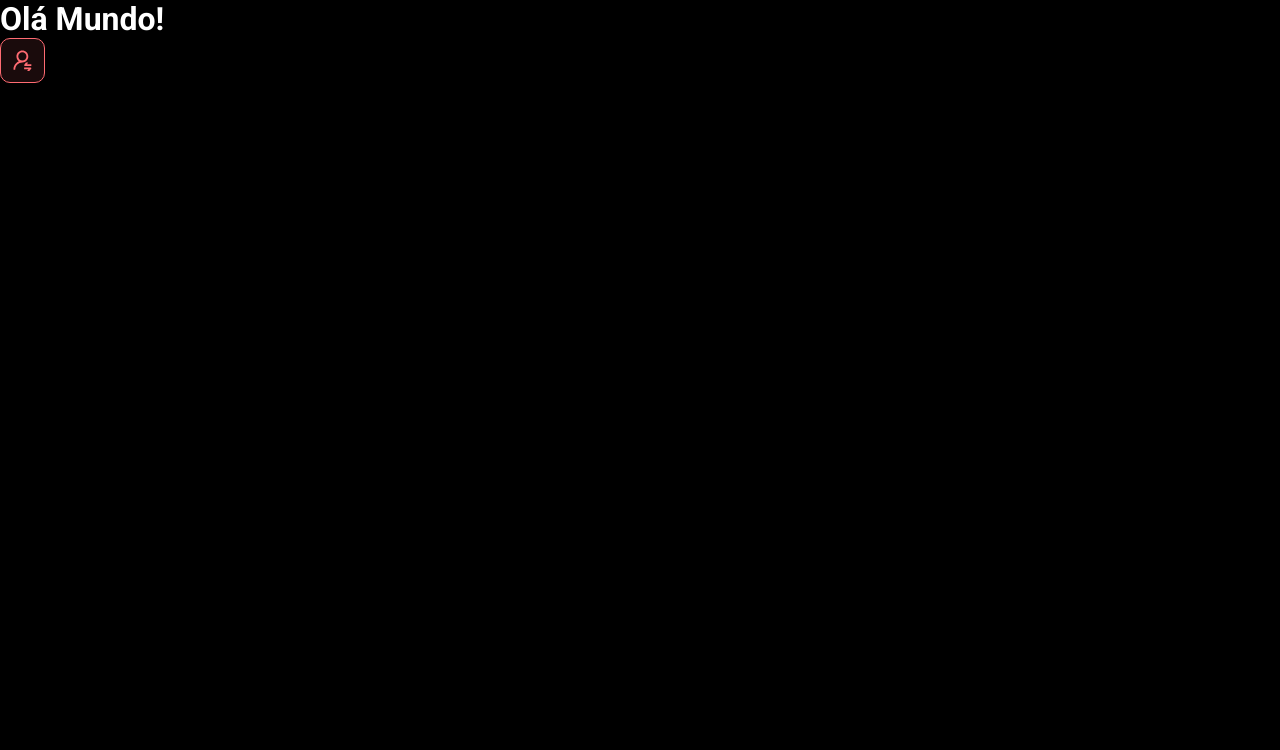
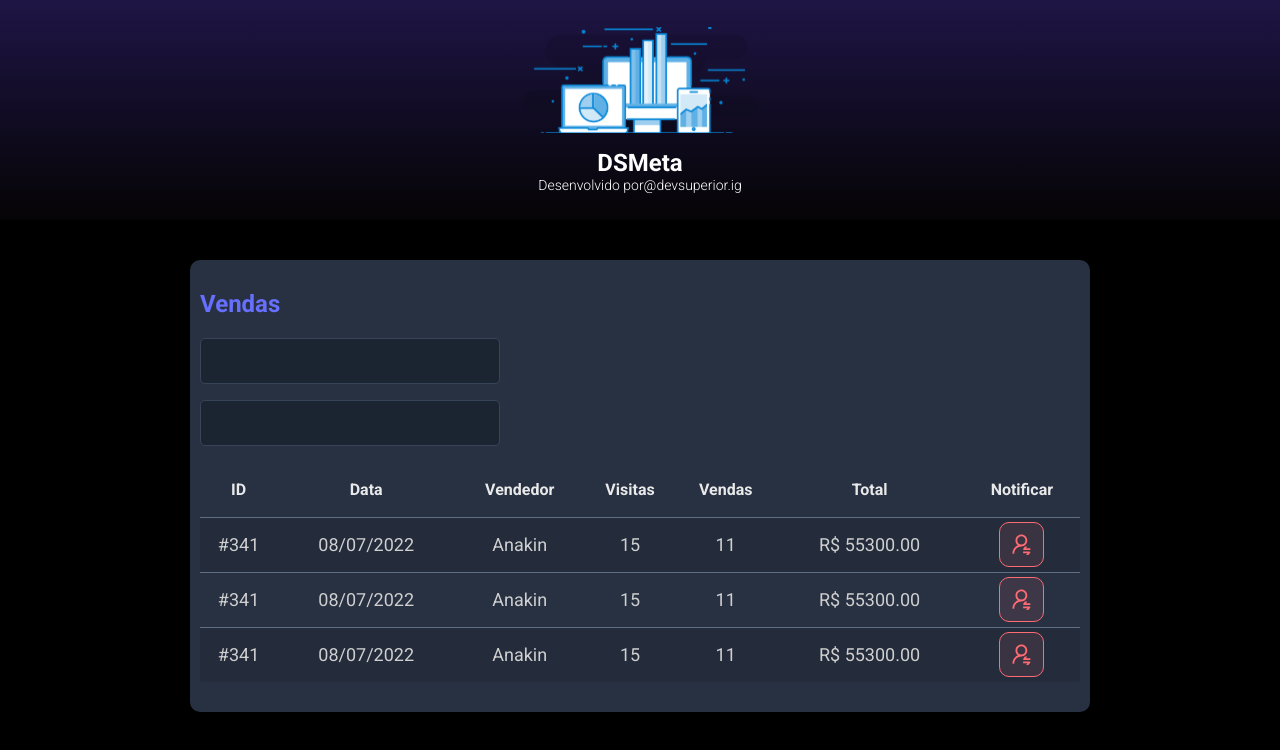
Before and after one commit to Kinnuh/dsmeta, a React (Vite) app in the folder frontend/: page / in a window 1280 px wide. Shown: the top 750 px of the page. Built offline with nearby package versions, Linux system fonts and the light colour scheme.

Commit message:
Other components

```diff
--- a/frontend/src/App.tsx
+++ b/frontend/src/App.tsx
@@ -1,10 +1,17 @@
-import NotificationButton from "./components/NotificationButton"
-
+import NotificationButton from "./components/notification"
+import Header from "./components/Header"
+import SalesCard from "./components/SalesCard"
 function App() {
   return (
     <>
-      <h1>Olá Mundo!</h1>
-      <NotificationButton />
+      <Header />
+      <main>
+        <section id="sales">
+          <div className="dsmeta-container">
+            <SalesCard />
+          </div>
+        </section>
+      </main>
     </>
   )
 }
--- /dev/null
+++ b/frontend/src/components/Header/index.tsx
@@ -0,0 +1,19 @@
+import logo from '../../assets/img/logo.svg'
+import './styles.css'
+function Header() {
+    return (
+        <>
+            <header>
+                <div className="dsmeta-logo-container">
+                    <img src={logo} alt="DSMeta" />
+                    <h1>DSMeta</h1>
+                    <p>
+                        Desenvolvido por
+                        <a href="https://www.instagram.com/devsuperior.ig">@devsuperior.ig</a>
+                    </p>
+                </div>
+            </header></>
+    )
+}
+
+export default Header
--- /dev/null
+++ b/frontend/src/components/Header/styles.css
@@ -0,0 +1,27 @@
+header {
+    background: linear-gradient(180deg, #1e1545 0%, #050405 100%);
+    height: 220px;
+    display: flex;
+    align-items: center;
+    justify-content: center;
+}
+
+.dsmeta-logo-container {
+    display: flex;
+    flex-direction: column;
+    align-items: center;
+}
+
+.dsmeta-logo-container img {
+    width: 235px;
+}
+
+.dsmeta-logo-container h1 {
+    margin-top: 15px;
+    font-size: 24px;
+}
+
+.dsmeta-logo-container p {
+    font-size: 14px;
+    font-weight: 300;
+}
--- /dev/null
+++ b/frontend/src/components/SalesCard/index.tsx
@@ -0,0 +1,81 @@
+import NotificationButton from '../notification'
+import './styles.css'
+
+function SalesCard() {
+    return (
+        <>
+            <div className="dsmeta-card">
+                <h2 className="dsmeta-sales-title">Vendas</h2>
+                <div>
+                    <div className="dsmeta-form-control-container">
+                        <input className="dsmeta-form-control" type="text" />
+                    </div>
+                    <div className="dsmeta-form-control-container">
+                        <input className="dsmeta-form-control" type="text" />
+                    </div>
+                </div>
+
+                <div>
+                    <table className="dsmeta-sales-table">
+                        <thead>
+                            <tr>
+                                <th className="show992">ID</th>
+                                <th className="show576">Data</th>
+                                <th>Vendedor</th>
+                                <th className="show992">Visitas</th>
+                                <th className="show992">Vendas</th>
+                                <th>Total</th>
+                                <th>Notificar</th>
+                            </tr>
+                        </thead>
+                        <tbody>
+                            <tr>
+                                <td className="show992">#341</td>
+                                <td className="show576">08/07/2022</td>
+                                <td>Anakin</td>
+                                <td className="show992">15</td>
+                                <td className="show992">11</td>
+                                <td>R$ 55300.00</td>
+                                <td>
+                                    <div className="dsmeta-red-btn-container">
+                                        <NotificationButton />
+                                    </div>
+                                </td>
+                            </tr>
+                            <tr>
+                                <td className="show992">#341</td>
+                                <td className="show576">08/07/2022</td>
+                                <td>Anakin</td>
+                                <td className="show992">15</td>
+                                <td className="show992">11</td>
+                                <td>R$ 55300.00</td>
+                                <td>
+                                    <div className="dsmeta-red-btn-container">
+                                        <NotificationButton />
+                                    </div>
+                                </td>
+                            </tr>
+                            <tr>
+                                <td className="show992">#341</td>
+                                <td className="show576">08/07/2022</td>
+                                <td>Anakin</td>
+                                <td className="show992">15</td>
+                                <td className="show992">11</td>
+                                <td>R$ 55300.00</td>
+                                <td>
+                                    <div className="dsmeta-red-btn-container">
+                                        <NotificationButton />
+                                    </div>
+                                </td>
+                            </tr>
+                        </tbody>
+
+                    </table>
+                </div>
+
+            </div>
+        </>
+    )
+}
+
+export default SalesCard
--- /dev/null
+++ b/frontend/src/components/SalesCard/styles.css
@@ -0,0 +1,97 @@
+.dsmeta-card {
+    background-color: #283142;
+    border-radius: 10px;
+    padding: 30px 10px;
+}
+
+.dsmeta-sales-title {
+    color: #676fff;
+    font-size: 24px;
+    margin-bottom: 20px;
+}
+
+.dsmeta-form-control-container {
+    margin-bottom: 16px;
+    max-width: 300px;
+}
+
+.dsmeta-form-control {
+    width: 100%;
+    height: 46px;
+    background-color: #1b2531;
+    border: 1px solid #384459;
+    border-radius: 5px;
+    color: #9aaabe;
+    padding: 0 20px;
+    font-size: 18px;
+}
+
+.dsmeta-sales-table {
+    width: 100%;
+    border-spacing: 0;
+    border-collapse: collapse;
+}
+
+.dsmeta-sales-table thead {
+    height: 55px;
+    font-size: 16px;
+    color: #e9e9e9;
+    font-weight: 700;
+}
+
+.dsmeta-sales-table tbody {
+    font-size: 14px;
+    font-weight: 400;
+    color: #cfcfcf;
+    text-align: center;
+}
+
+.dsmeta-sales-table tbody tr {
+    height: 74px;
+    border-top: 1px solid #5f6e82;
+}
+
+.dsmeta-sales-table tbody tr:hover>td {
+    background-color: #384459;
+}
+
+.dsmeta-sales-table tbody tr:nth-child(odd) {
+    background-color: #242c3b;
+}
+
+.dsmeta-red-btn-container {
+    display: flex;
+    justify-content: center;
+}
+
+.show576 {
+    display: none;
+}
+
+.show992 {
+    display: none;
+}
+
+@media (min-width: 576px) {
+    .show576 {
+        display: table-cell;
+    }
+
+    .dsmeta-card {
+        padding: 35px;
+    }
+
+    .dsmeta-sales-table tbody tr {
+        height: 55px;
+    }
+
+    .dsmeta-sales-table tbody {
+        font-size: 18px;
+    }
+}
+
+@media (min-width: 992px) {
+    .show992 {
+        display: table-cell;
+    }
+}
--- a/frontend/src/index.css
+++ b/frontend/src/index.css
@@ -20,34 +20,6 @@
   text-decoration: none;
 }
 
-header {
-  background: linear-gradient(180deg, #102347 0%, #181818 100%);
-  height: 220px;
-  display: flex;
-  align-items: center;
-  justify-content: center;
-}
-
-.dsmeta-logo-container {
-  display: flex;
-  flex-direction: column;
-  align-items: center;
-}
-
-.dsmeta-logo-container img {
-  width: 235px;
-}
-
-.dsmeta-logo-container h1 {
-  margin-top: 15px;
-  font-size: 24px;
-}
-
-.dsmeta-logo-container p {
-  font-size: 14px;
-  font-weight: 300;
-}
-
 .dsmeta-card {
   background-color: #283142;
   border-radius: 10px;
@@ -63,111 +35,3 @@
 #sales {
   padding: 40px 10px;
 }
-
-.dsmeta-sales-title {
-  color: #676fff;
-  font-size: 24px;
-  margin-bottom: 20px;
-}
-
-.dsmeta-form-control-container {
-  margin-bottom: 16px;
-  max-width: 300px;
-}
-
-.dsmeta-form-control {
-  width: 100%;
-  height: 46px;
-  background-color: #1b2531;
-  border: 1px solid #384459;
-  border-radius: 5px;
-  color: #9aaabe;
-  padding: 0 20px;
-  font-size: 18px;
-}
-
-.dsmeta-sales-table {
-  width: 100%;
-  border-spacing: 0;
-  border-collapse: collapse;
-}
-
-.dsmeta-sales-table thead {
-  height: 55px;
-  font-size: 16px;
-  color: #e9e9e9;
-  font-weight: 700;
-}
-
-.dsmeta-sales-table tbody {
-  font-size: 14px;
-  font-weight: 400;
-  color: #cfcfcf;
-  text-align: center;
-}
-
-.dsmeta-sales-table tbody tr {
-  height: 74px;
-  border-top: 1px solid #5f6e82;
-}
-
-.dsmeta-sales-table tbody tr:hover > td {
-  background-color: #384459;
-}
-
-.dsmeta-sales-table tbody tr:nth-child(odd) {
-  background-color: #242c3b;
-}
-
-.dsmeta-red-btn-container {
-    display: flex;
-    justify-content: center;
-}
-
-.dsmeta-red-btn {
-  height: 45px;
-  width: 45px;
-  background: rgba(255, 107, 114, 0.1);
-  border: 1px solid #ff6b72;
-  border-radius: 10px;
-  display: flex;
-  align-items: center;
-  justify-content: center;
-  cursor: pointer;
-}
-
-.dsmeta-red-btn img {
-    width: 19px;
-}
-
-.show576 {
-    display: none;
-}
-
-.show992 {
-    display: none;
-}
-
-@media (min-width: 576px) {
-    .show576 {
-        display: table-cell;
-    }
-
-    .dsmeta-card {
-        padding: 35px;
-    }
-
-    .dsmeta-sales-table tbody tr {
-        height: 55px;
-    }
-
-    .dsmeta-sales-table tbody {
-        font-size: 18px;
-    }
-}
-
-@media (min-width: 992px) {
-    .show992 {
-        display: table-cell;
-    }
-}
```
Also changed, not shown: frontend/src/assets/img/logo.svg (added), frontend/src/components/notification/index.tsx (renamed from frontend/src/components/NotificationButton/index.tsx), frontend/src/components/notification/styles.css (renamed from frontend/src/components/NotificationButton/styles.css).
